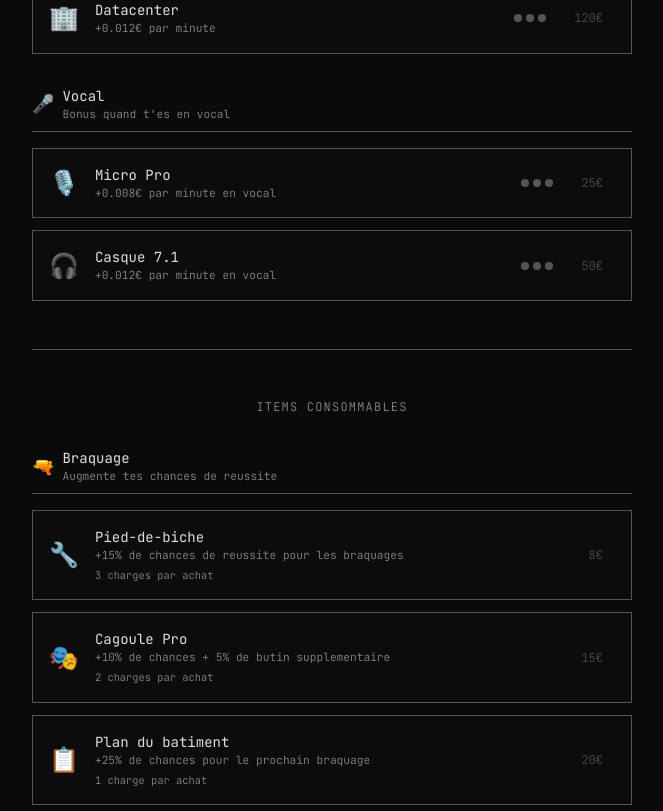
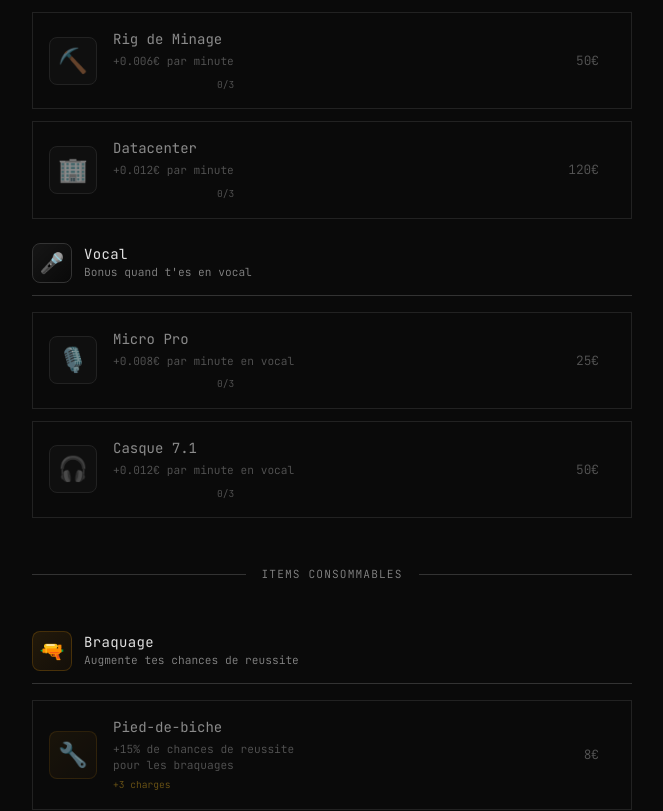
Before and after one commit to xammen/antibank, a Next.js app in the folder apps/web/: page /shop in a window 1280 px wide. Shown: the part 740-1551 px from the top of the page, without its empty margins (308-971 px from the left). Built offline with nearby package versions, Linux system fonts and the light colour scheme; no server answers; the database is empty; sample sign-in values are in the browser's storage.

Commit message:
feat: redesign dashboard layout and shop UI
- Dashboard: leaderboards side by side, DC price widget below with 2s polling
- DC price widget: flash animation on change, 4 decimal precision, % change
- Shop: modern cards with gradients, progress bars, glow effects, premium stats

```diff
--- a/apps/web/src/app/globals.css
+++ b/apps/web/src/app/globals.css
@@ -230,3 +230,22 @@ button {
 .animate-loss {
   animation: loss-shake 0.4s ease-out;
 }
+
+/* DahkaCoin price flash animations */
+@keyframes flash-green {
+  0%, 100% { background-color: rgba(34, 197, 94, 0); }
+  50% { background-color: rgba(34, 197, 94, 0.15); }
+}
+
+@keyframes flash-red {
+  0%, 100% { background-color: rgba(239, 68, 68, 0); }
+  50% { background-color: rgba(239, 68, 68, 0.15); }
+}
+
+.animate-flash-green {
+  animation: flash-green 0.5s ease-out;
+}
+
+.animate-flash-red {
+  animation: flash-red 0.5s ease-out;
+}
--- a/apps/web/src/components/shop-grid.tsx
+++ b/apps/web/src/components/shop-grid.tsx
@@ -25,31 +25,42 @@ export function ShopGrid({ userUpgrades, userInventory, userBalance }: ShopGridP
   const [inventory, setInventory] = useState(userInventory);
   const [error, setError] = useState<string | null>(null);
   const [success, setSuccess] = useState<string | null>(null);
+  const [toastVisible, setToastVisible] = useState(false);
   const { balance, setBalance } = useBalance(userBalance.toString());
+
+  const showToast = (type: "success" | "error", message: string) => {
+    if (type === "success") {
+      setSuccess(message);
+      setError(null);
+    } else {
+      setError(message);
+      setSuccess(null);
+    }
+    setToastVisible(true);
+    setTimeout(() => {
+      setToastVisible(false);
+      setTimeout(() => {
+        setSuccess(null);
+        setError(null);
+      }, 300);
+    }, 2000);
+  };
 
   const handleBuy = (upgradeId: string) => {
     const upgrade = UPGRADES[upgradeId];
     const currentLevel = upgrades[upgradeId] || 0;
     const price = getPriceForLevel(upgrade.basePrice, currentLevel);
 
-    // OPTIMISTIC: Update immédiatement
-    setError(null);
-    setSuccess(`${upgrade.icon} ${upgrade.name} niveau ${currentLevel + 1}!`);
+    showToast("success", `${upgrade.icon} ${upgrade.name} niveau ${currentLevel + 1}!`);
     setUpgrades((prev) => ({ ...prev, [upgradeId]: currentLevel + 1 }));
     setBalance((parseFloat(balance) - price).toString());
-    setTimeout(() => setSuccess(null), 2000);
 
-    // Fire and forget - serveur confirme en background
     buyUpgrade(upgradeId).then(result => {
       if (!result.success) {
-        // Rollback
-        setError(result.error || "Erreur");
-        setSuccess(null);
+        showToast("error", result.error || "erreur");
         setUpgrades((prev) => ({ ...prev, [upgradeId]: currentLevel }));
         setBalance(userBalance.toString());
-        setTimeout(() => setError(null), 3000);
       } else if (result.newBalance !== undefined) {
-        // Sync avec le vrai solde serveur
         setBalance(result.newBalance.toString());
       }
     });
@@ -58,9 +69,7 @@ export function ShopGrid({ userUpgrades, userInventory, userBalance }: ShopGridP
   const handleBuyItem = (itemId: string) => {
     const item = ITEMS[itemId];
 
-    // OPTIMISTIC: Update immédiatement
-    setError(null);
-    setSuccess(`${item.icon} ${item.name} achete!`);
+    showToast("success", `${item.icon} ${item.name} achete!`);
     setInventory((prev) => {
       const existing = prev.find((i) => i.itemId === itemId);
       if (existing) {
@@ -71,24 +80,18 @@ export function ShopGrid({ userUpgrades, userInventory, userBalance }: ShopGridP
       return [...prev, { itemId, charges: item.charges }];
     });
     setBalance((parseFloat(balance) - item.price).toString());
-    setTimeout(() => setSuccess(null), 2000);
 
-    // Fire and forget
     buyItem(itemId).then(result => {
       if (!result.success) {
-        // Rollback
-        setError(result.error || "erreur");
-        setSuccess(null);
-        setInventory(userInventory); // Full rollback
+        showToast("error", result.error || "erreur");
+        setInventory(userInventory);
         setBalance(userBalance.toString());
-        setTimeout(() => setError(null), 3000);
       } else if (result.newBalance !== undefined) {
         setBalance(result.newBalance.toString());
       }
     });
   };
 
-  // Grouper par catégorie - Upgrades
   const categories = Object.entries(UPGRADE_CATEGORIES) as [
     UpgradeCategory,
     (typeof UPGRADE_CATEGORIES)[UpgradeCategory]
@@ -100,7 +103,6 @@ export function ShopGrid({ userUpgrades, userInventory, userBalance }: ShopGridP
     upgrades: Object.values(UPGRADES).filter((u) => u.category === catId),
   }));
 
-  // Grouper par catégorie - Items
   const itemCategories = Object.entries(ITEM_CATEGORIES) as [
     ItemCategory,
     (typeof ITEM_CATEGORIES)[ItemCategory]
@@ -112,112 +114,140 @@ export function ShopGrid({ userUpgrades, userInventory, userBalance }: ShopGridP
     items: Object.values(ITEMS).filter((i) => i.category === catId),
   }));
 
-  // Helper pour obtenir les charges d'un item
   const getItemCharges = (itemId: string) => {
     const item = inventory.find((i) => i.itemId === itemId);
     return item?.charges || 0;
   };
 
   return (
-    <div className="flex flex-col gap-8">
-      {/* Toast messages - fixed position */}
-      {(error || success) && (
-        <div className="fixed top-4 left-1/2 -translate-x-1/2 z-50 animate-fade-in">
+    <div className="flex flex-col gap-6">
+      {/* Toast notification - slide in from top */}
+      <div
+        className={`fixed top-4 left-1/2 -translate-x-1/2 z-50 transition-all duration-300 ${
+          toastVisible ? "opacity-100 translate-y-0" : "opacity-0 -translate-y-4 pointer-events-none"
+        }`}
+      >
         {error && (
-            <div className="px-4 py-2 border border-red-500/30 bg-[#1a1a1a] text-red-400 text-sm shadow-lg">
+          <div className="px-5 py-3 border border-red-500/50 bg-gradient-to-r from-red-500/10 to-red-600/5 backdrop-blur-sm text-red-400 text-sm shadow-lg shadow-red-500/10 flex items-center gap-2">
+            <span className="text-base">✗</span>
             {error}
           </div>
         )}
         {success && (
-            <div className="px-4 py-2 border border-green-500/30 bg-[#1a1a1a] text-green-400 text-sm shadow-lg">
+          <div className="px-5 py-3 border border-green-500/50 bg-gradient-to-r from-green-500/10 to-green-600/5 backdrop-blur-sm text-green-400 text-sm shadow-lg shadow-green-500/10 flex items-center gap-2">
+            <span className="text-base">✓</span>
             {success}
           </div>
         )}
       </div>
-      )}
 
-      {/* Categories */}
+      {/* Upgrade Categories */}
       {upgradesByCategory.map((category) => (
         <section key={category.id} className="flex flex-col gap-4">
-          <div className="flex items-center gap-2 pb-2 border-b border-[var(--line)]">
-            <span className="text-lg">{category.icon}</span>
+          {/* Category Header */}
+          <div className="flex items-center gap-3 pb-3 border-b border-[var(--line)]/50">
+            <div className="w-10 h-10 flex items-center justify-center bg-gradient-to-br from-white/5 to-white/0 border border-[var(--line)]/50 rounded-lg">
+              <span className="text-xl">{category.icon}</span>
+            </div>
             <div>
-              <h2 className="text-sm font-medium">{category.name}</h2>
+              <h2 className="text-sm font-medium tracking-wide">{category.name}</h2>
               <p className="text-[0.7rem] text-[var(--text-muted)]">
                 {category.description}
               </p>
             </div>
           </div>
 
+          {/* Upgrade Cards */}
           <div className="grid gap-3">
             {category.upgrades.map((upgrade) => {
               const currentLevel = upgrades[upgrade.id] || 0;
               const isMaxed = currentLevel >= upgrade.maxLevel;
-              const price = isMaxed
-                ? 0
-                : getPriceForLevel(upgrade.basePrice, currentLevel);
+              const price = isMaxed ? 0 : getPriceForLevel(upgrade.basePrice, currentLevel);
               const canAfford = parseFloat(balance) >= price;
+              const progress = (currentLevel / upgrade.maxLevel) * 100;
 
               return (
                 <div
                   key={upgrade.id}
                   className={`
-                    flex items-center justify-between p-4
-                    border border-[var(--line)]
-                    bg-[rgba(255,255,255,0.01)]
-                    transition-all duration-200
-                    ${isMaxed ? "opacity-50" : ""}
-                    ${!isMaxed && canAfford ? "hover:border-[var(--text-muted)] hover:bg-[rgba(255,255,255,0.02)]" : ""}
+                    group relative overflow-hidden
+                    p-4 border transition-all duration-300
+                    ${isMaxed
+                      ? "border-green-500/20 bg-gradient-to-r from-green-500/5 to-transparent"
+                      : canAfford
+                        ? "border-[var(--line)]/50 bg-gradient-to-r from-white/[0.02] to-transparent hover:border-[var(--text-muted)]/50 hover:from-white/[0.04] hover:shadow-lg hover:shadow-white/[0.02]"
+                        : "border-[var(--line)]/30 bg-[rgba(255,255,255,0.01)] opacity-60"
+                    }
                   `}
                 >
-                  {/* Left side - Info */}
+                  {/* Glow effect on hover */}
+                  {!isMaxed && canAfford && (
+                    <div className="absolute inset-0 opacity-0 group-hover:opacity-100 transition-opacity duration-300 pointer-events-none">
+                      <div className="absolute top-0 left-0 w-32 h-32 bg-white/[0.03] blur-2xl -translate-x-1/2 -translate-y-1/2" />
+                    </div>
+                  )}
+
+                  <div className="relative flex items-center justify-between">
+                    {/* Left - Icon & Info */}
                     <div className="flex items-center gap-4">
+                      <div className={`
+                        w-12 h-12 flex items-center justify-center rounded-lg transition-all duration-300
+                        ${isMaxed
+                          ? "bg-green-500/10 border border-green-500/30"
+                          : "bg-white/[0.03] border border-[var(--line)]/30 group-hover:border-[var(--line)]/50"
+                        }
+                      `}>
                         <span className="text-2xl">{upgrade.icon}</span>
-                    <div>
+                      </div>
+                      <div className="flex flex-col gap-1">
                         <h3 className="text-sm font-medium">{upgrade.name}</h3>
-                      <p className="text-[0.7rem] text-[var(--text-muted)]">
+                        <p className="text-[0.7rem] text-[var(--text-muted)] max-w-[200px]">
                           {upgrade.description}
                         </p>
+                        {/* Progress bar */}
+                        <div className="flex items-center gap-2 mt-1">
+                          <div className="w-24 h-1.5 bg-[var(--line)]/30 rounded-full overflow-hidden">
+                            <div
+                              className={`h-full transition-all duration-500 rounded-full ${
+                                isMaxed ? "bg-green-500" : "bg-gradient-to-r from-[var(--text-muted)] to-[var(--text)]"
+                              }`}
+                              style={{ width: `${progress}%` }}
+                            />
+                          </div>
+                          <span className="text-[0.6rem] text-[var(--text-muted)] font-mono">
+                            {currentLevel}/{upgrade.maxLevel}
+                          </span>
+                        </div>
                       </div>
                     </div>
 
-                  {/* Right side - Level & Buy */}
-                  <div className="flex items-center gap-4">
-                    {/* Level indicators */}
-                    <div className="flex gap-1">
-                      {Array.from({ length: upgrade.maxLevel }).map((_, i) => (
-                        <div
-                          key={i}
-                          className={`
-                            w-2 h-2 rounded-full transition-colors
-                            ${i < currentLevel ? "bg-green-500" : "bg-[var(--line)]"}
-                          `}
-                        />
-                      ))}
+                    {/* Right - Buy Button */}
+                    <div className="flex items-center gap-3">
+                      {isMaxed ? (
+                        <div className="px-4 py-2 border border-green-500/30 bg-green-500/10 text-green-400 text-[0.75rem] uppercase tracking-wider">
+                          max
                         </div>
-
-                    {/* Buy button */}
-                    {isMaxed ? (
-                      <span className="text-[0.7rem] text-green-500 uppercase tracking-wider px-3 py-1.5">
-                        max
-                      </span>
                       ) : (
                         <button
                           onClick={() => handleBuy(upgrade.id)}
                           disabled={!canAfford}
                           className={`
-                          px-3 py-1.5 text-[0.75rem]
-                          border transition-all duration-200 active:scale-95
-                          ${
-                            canAfford
-                              ? "border-[var(--text-muted)] hover:border-[var(--text)] hover:bg-[rgba(255,255,255,0.05)] cursor-pointer"
-                              : "border-[var(--line)] text-[var(--text-muted)] cursor-not-allowed opacity-50"
+                            relative px-4 py-2 text-[0.8rem] font-mono
+                            border transition-all duration-200
+                            active:scale-95 overflow-hidden
+                            ${canAfford
+                              ? "border-[var(--text-muted)] hover:border-green-500/50 hover:text-green-400 hover:shadow-lg hover:shadow-green-500/10 cursor-pointer group/btn"
+                              : "border-[var(--line)]/50 text-[var(--text-muted)] cursor-not-allowed"
                             }
                           `}
                         >
-                        {price}€
+                          {canAfford && (
+                            <div className="absolute inset-0 bg-gradient-to-r from-green-500/0 via-green-500/10 to-green-500/0 translate-x-[-100%] group-hover/btn:translate-x-[100%] transition-transform duration-500" />
+                          )}
+                          <span className="relative">{price.toFixed(0)}€</span>
                         </button>
                       )}
+                    </div>
                   </div>
                 </div>
               );
@@ -226,29 +256,35 @@ export function ShopGrid({ userUpgrades, userInventory, userBalance }: ShopGridP
         </section>
       ))}
 
-      {/* Separator */}
-      <div className="border-t border-[var(--line)] my-4" />
-
-      {/* Items Section Header */}
-      <div className="text-center">
-        <h2 className="text-[0.75rem] uppercase tracking-widest text-[var(--text-muted)]">
+      {/* Items Section Divider */}
+      <div className="relative py-6">
+        <div className="absolute inset-0 flex items-center">
+          <div className="w-full border-t border-[var(--line)]/30" />
+        </div>
+        <div className="relative flex justify-center">
+          <span className="px-4 bg-[var(--bg)] text-[0.7rem] uppercase tracking-widest text-[var(--text-muted)]">
             items consommables
-        </h2>
+          </span>
+        </div>
       </div>
 
       {/* Item Categories */}
       {itemsByCategory.map((category) => (
         <section key={category.id} className="flex flex-col gap-4">
-          <div className="flex items-center gap-2 pb-2 border-b border-[var(--line)]">
-            <span className="text-lg">{category.icon}</span>
+          {/* Category Header */}
+          <div className="flex items-center gap-3 pb-3 border-b border-[var(--line)]/50">
+            <div className="w-10 h-10 flex items-center justify-center bg-gradient-to-br from-amber-500/10 to-amber-600/5 border border-amber-500/20 rounded-lg">
+              <span className="text-xl">{category.icon}</span>
+            </div>
             <div>
-              <h2 className="text-sm font-medium">{category.name}</h2>
+              <h2 className="text-sm font-medium tracking-wide">{category.name}</h2>
               <p className="text-[0.7rem] text-[var(--text-muted)]">
                 {category.description}
               </p>
             </div>
           </div>
 
+          {/* Item Cards */}
           <div className="grid gap-3">
             {category.items.map((item) => {
               const currentCharges = getItemCharges(item.id);
@@ -258,53 +294,63 @@ export function ShopGrid({ userUpgrades, userInventory, userBalance }: ShopGridP
                 <div
                   key={item.id}
                   className={`
-                    flex items-center justify-between p-4
-                    border border-[var(--line)]
-                    bg-[rgba(255,255,255,0.01)]
-                    transition-all duration-200
-                    ${canAfford ? "hover:border-[var(--text-muted)] hover:bg-[rgba(255,255,255,0.02)]" : ""}
+                    group relative overflow-hidden
+                    p-4 border transition-all duration-300
+                    ${canAfford
+                      ? "border-[var(--line)]/50 bg-gradient-to-r from-amber-500/[0.02] to-transparent hover:border-amber-500/30 hover:from-amber-500/[0.05] hover:shadow-lg hover:shadow-amber-500/[0.05]"
+                      : "border-[var(--line)]/30 bg-[rgba(255,255,255,0.01)] opacity-60"
+                    }
                   `}
                 >
-                  {/* Left side - Info */}
+                  <div className="relative flex items-center justify-between">
+                    {/* Left - Icon & Info */}
                     <div className="flex items-center gap-4">
+                      <div className="relative">
+                        <div className={`
+                          w-12 h-12 flex items-center justify-center rounded-lg transition-all duration-300
+                          bg-gradient-to-br from-amber-500/10 to-amber-600/5 border border-amber-500/20
+                          group-hover:border-amber-500/40
+                        `}>
                           <span className="text-2xl">{item.icon}</span>
-                    <div>
+                        </div>
+                        {/* Charges badge */}
+                        {currentCharges > 0 && (
+                          <div className="absolute -top-1 -right-1 px-1.5 py-0.5 bg-green-500 text-[0.6rem] font-mono text-black rounded-full min-w-[18px] text-center">
+                            x{currentCharges}
+                          </div>
+                        )}
+                      </div>
+                      <div className="flex flex-col gap-1">
                         <h3 className="text-sm font-medium">{item.name}</h3>
-                      <p className="text-[0.7rem] text-[var(--text-muted)]">
+                        <p className="text-[0.7rem] text-[var(--text-muted)] max-w-[200px]">
                           {item.description}
                         </p>
                         {item.charges > 0 && (
-                        <p className="text-[0.65rem] text-[var(--text-muted)] mt-1">
-                          {item.charges} charge{item.charges > 1 ? "s" : ""} par achat
-                        </p>
+                          <span className="text-[0.6rem] text-amber-400/70 font-mono">
+                            +{item.charges} charge{item.charges > 1 ? "s" : ""}
+                          </span>
                         )}
                       </div>
                     </div>
 
-                  {/* Right side - Charges & Buy */}
-                  <div className="flex items-center gap-4">
-                    {/* Current charges */}
-                    {currentCharges > 0 && (
-                      <span className="text-[0.7rem] text-green-500">
-                        x{currentCharges}
-                      </span>
-                    )}
-
-                    {/* Buy button */}
+                    {/* Right - Buy Button */}
                     <button
                       onClick={() => handleBuyItem(item.id)}
                       disabled={!canAfford}
                       className={`
-                        px-3 py-1.5 text-[0.75rem]
-                        border transition-all duration-200 active:scale-95
-                        ${
-                          canAfford
-                            ? "border-[var(--text-muted)] hover:border-[var(--text)] hover:bg-[rgba(255,255,255,0.05)] cursor-pointer"
-                            : "border-[var(--line)] text-[var(--text-muted)] cursor-not-allowed opacity-50"
+                        relative px-4 py-2 text-[0.8rem] font-mono
+                        border transition-all duration-200
+                        active:scale-95 overflow-hidden
+                        ${canAfford
+                          ? "border-amber-500/30 hover:border-amber-500/60 hover:text-amber-400 hover:shadow-lg hover:shadow-amber-500/10 cursor-pointer group/btn"
+                          : "border-[var(--line)]/50 text-[var(--text-muted)] cursor-not-allowed"
                         }
                       `}
                     >
-                      {item.price}€
+                      {canAfford && (
+                        <div className="absolute inset-0 bg-gradient-to-r from-amber-500/0 via-amber-500/10 to-amber-500/0 translate-x-[-100%] group-hover/btn:translate-x-[100%] transition-transform duration-500" />
+                      )}
+                      <span className="relative">{item.price}€</span>
                     </button>
                   </div>
                 </div>
@@ -314,29 +360,35 @@ export function ShopGrid({ userUpgrades, userInventory, userBalance }: ShopGridP
         </section>
       ))}
 
-      {/* Stats recap */}
-      <div className="mt-4 p-4 border border-[var(--line)] bg-[rgba(255,255,255,0.01)]">
-        <h3 className="text-[0.7rem] uppercase tracking-widest text-[var(--text-muted)] mb-3">
-          tes bonus actifs
+      {/* Stats Recap - Premium Design */}
+      <div className="mt-6 relative overflow-hidden border border-[var(--line)]/50 bg-gradient-to-br from-white/[0.03] to-transparent">
+        {/* Background decoration */}
+        <div className="absolute top-0 right-0 w-40 h-40 bg-gradient-to-bl from-green-500/5 to-transparent pointer-events-none" />
+
+        <div className="relative p-5">
+          <h3 className="text-[0.7rem] uppercase tracking-widest text-[var(--text-muted)] mb-4 flex items-center gap-2">
+            <span className="w-2 h-2 bg-green-500 rounded-full animate-pulse" />
+            bonus actifs
           </h3>
-        <div className="grid grid-cols-3 gap-4 text-center">
-          <div>
-            <p className="text-lg font-mono">
+          <div className="grid grid-cols-3 gap-4">
+            <div className="p-3 bg-white/[0.02] border border-[var(--line)]/30 rounded-lg">
+              <p className="text-xl font-mono text-green-400">
                 +{calculateBonus("click", upgrades).toFixed(3)}€
               </p>
-            <p className="text-[0.65rem] text-[var(--text-muted)]">par clic</p>
+              <p className="text-[0.65rem] text-[var(--text-muted)] mt-1">par clic</p>
             </div>
-          <div>
-            <p className="text-lg font-mono">
+            <div className="p-3 bg-white/[0.02] border border-[var(--line)]/30 rounded-lg">
+              <p className="text-xl font-mono text-blue-400">
                 +{calculateBonus("passive", upgrades).toFixed(3)}€
               </p>
-            <p className="text-[0.65rem] text-[var(--text-muted)]">par min</p>
+              <p className="text-[0.65rem] text-[var(--text-muted)] mt-1">passif/min</p>
             </div>
-          <div>
-            <p className="text-lg font-mono">
+            <div className="p-3 bg-white/[0.02] border border-[var(--line)]/30 rounded-lg">
+              <p className="text-xl font-mono text-purple-400">
                 +{calculateBonus("vocal", upgrades).toFixed(3)}€
               </p>
-            <p className="text-[0.65rem] text-[var(--text-muted)]">vocal/min</p>
+              <p className="text-[0.65rem] text-[var(--text-muted)] mt-1">vocal/min</p>
+            </div>
           </div>
         </div>
       </div>
@@ -344,7 +396,6 @@ export function ShopGrid({ userUpgrades, userInventory, userBalance }: ShopGridP
   );
 }
 
-// Helper pour calculer les bonus
 function calculateBonus(
   category: UpgradeCategory,
   userUpgrades: Record<string, number>
```
Also changed, not shown: apps/web/src/app/(app)/dashboard/page.tsx (+10 -8 lines), apps/web/src/components/dahkacoin-price-widget.tsx (+34 -9 lines). Lines whose indentation alone changed are shown as unchanged.
